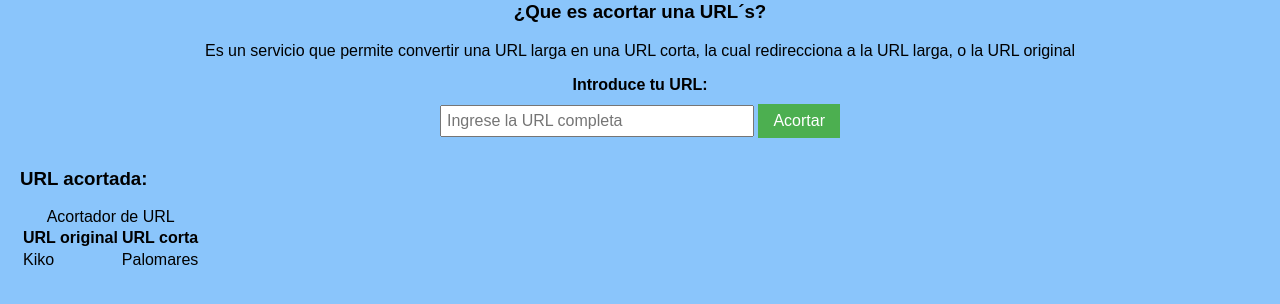
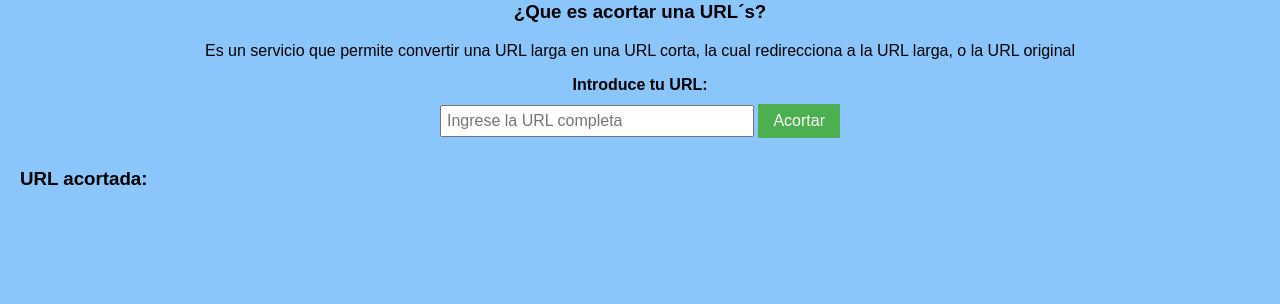
Before and after one commit to agusspoxe/acortador_url, a Flask app: page / in a window 1280 px wide. Shown: the part 326-630 px from the top of the page. Run offline with Flask 3, Linux system fonts and the light colour scheme.

Commit message:
Borrar tabla

```diff
--- a/templates/index.html
+++ b/templates/index.html
@@ -31,21 +31,6 @@
     <p id="shortened-url"></p>
     <p id="equipoA"></p>
 
-    <table>
-        <caption>Acortador de URL</caption>
-        <tr>
-            <th>URL original</th>
-            <th>URL corta</th>
-        </tr>
-        <tr>
-            <td>Kiko</td>
-            <td>Palomares</td>
-        </tr>
-        <tr>
-
-        </tr>
-    </table>
-
     <script type="text/javascript" src="{{ url_for('static', filename='js/javascript.js') }}"></script>
 </body>
 
```
